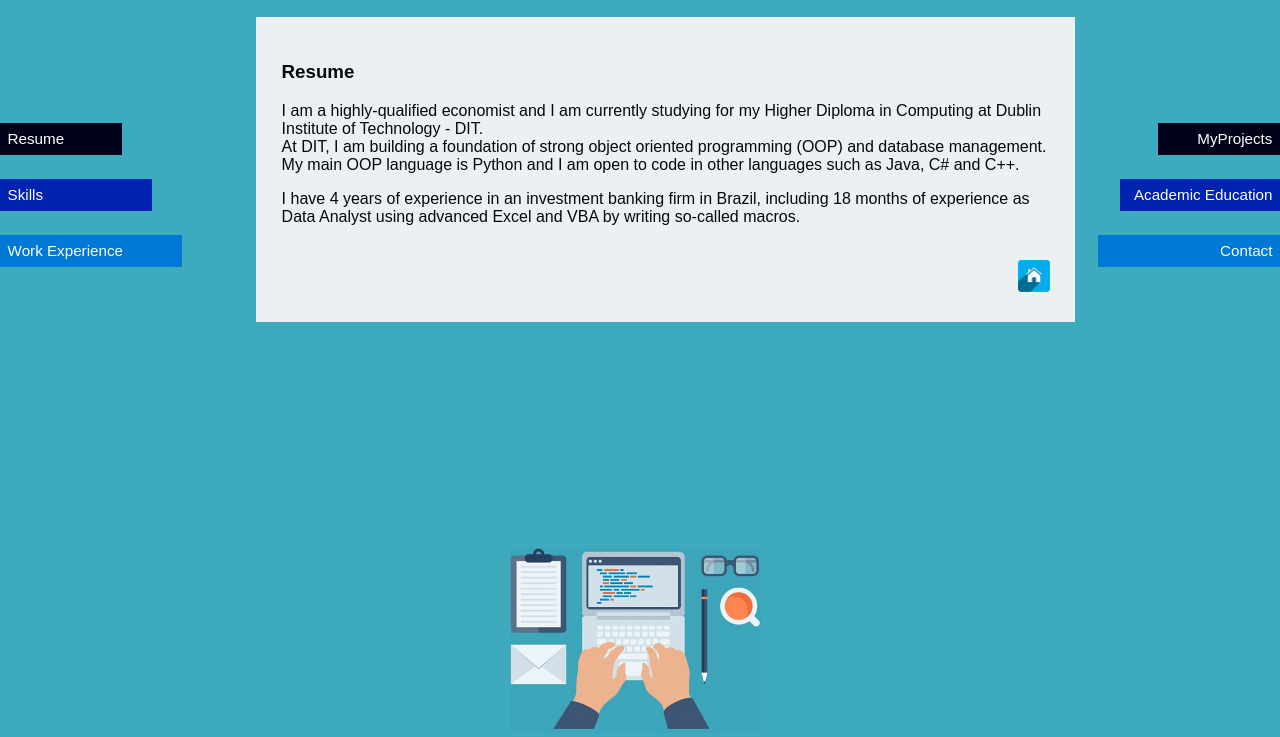
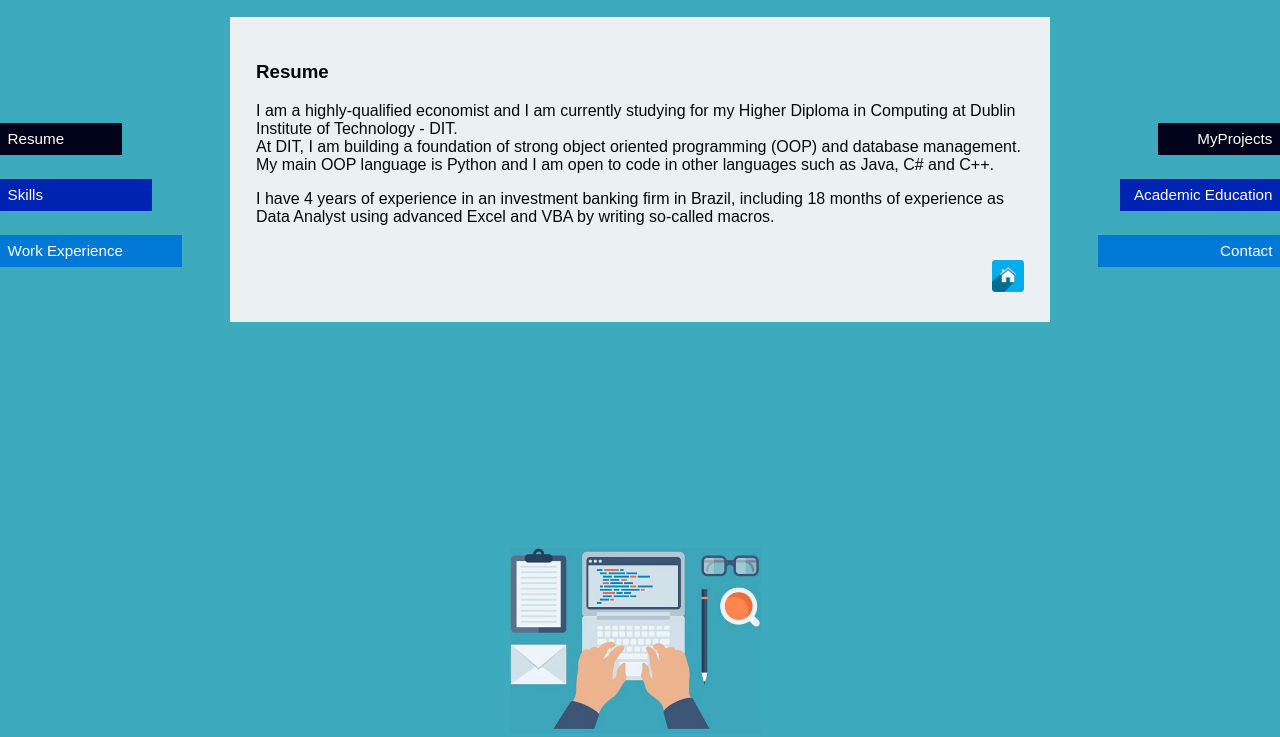
Before and after one commit to santiagodeveloper/mywebsite, a plain HTML site: page resume.html in a window 1280 px wide. Shown: the part 63-800 px from the top of the page. Drawn offline with Linux system fonts and the light colour scheme.

Commit message:
Update mystyles.css

```diff
--- a/mystyles.css
+++ b/mystyles.css
@@ -423,8 +423,7 @@ a:active {
 /** CH06 - GENERAL STYLE**/
 .general{
     position: absolute;
-    left: 20%;
-    right:20%;
+    left: 18%;
     top: 10%;
     width:60%;
     background-color: whitesmoke;
```
